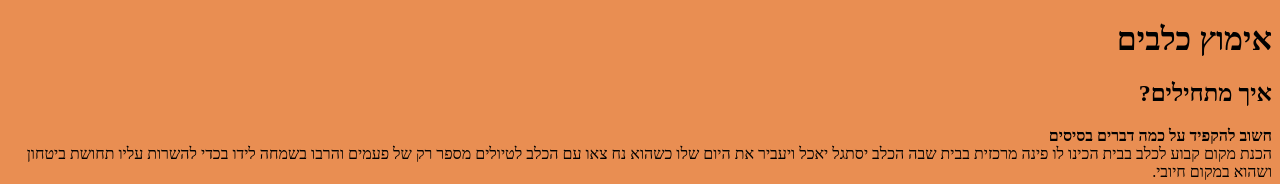
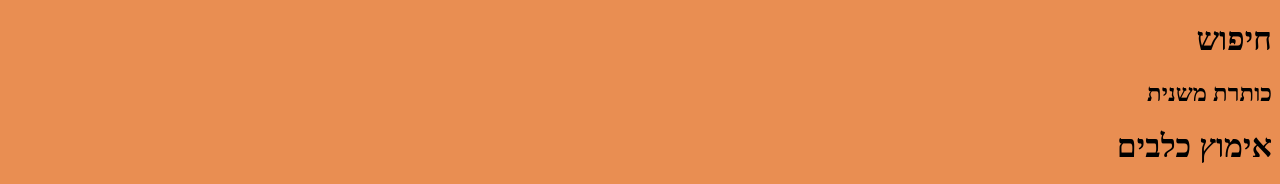
Before and after one commit to arielazulay/The-fourth-lesson-28.11.22, a plain HTML site: page myFirstPage.html in a window 1280 px wide. Shown: the top 184 px of the page. Drawn offline with Linux system fonts and the light colour scheme.

Commit message:
another h2

```diff
--- a/myFirstPage.html
+++ b/myFirstPage.html
@@ -13,6 +13,8 @@
     </style>
   </head>
   <body style="background-color: rgb(233, 142, 82)">
+    <h1>חיפוש</h1>
+    <h2>כותרת משנית</h2>
     <h1>אימוץ כלבים</h1>
     <h2>איך מתחילים?</h2>
     <p>
```
